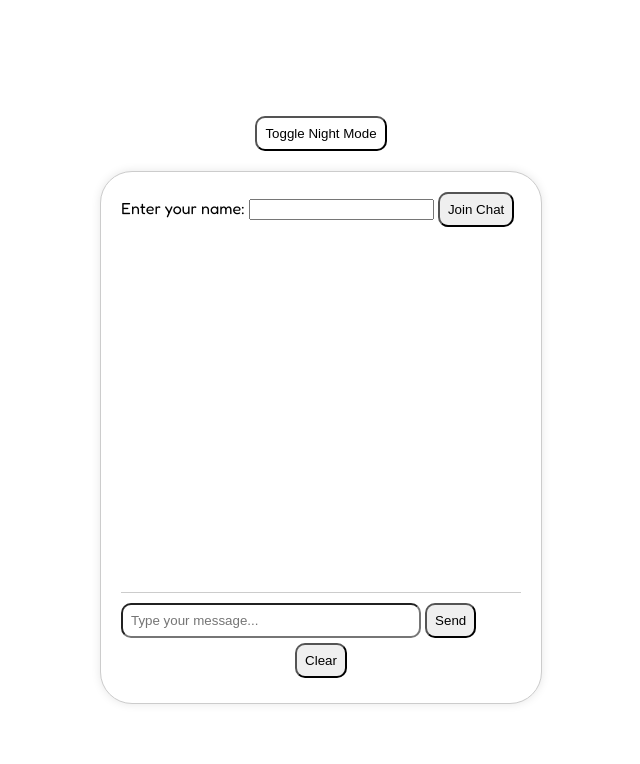
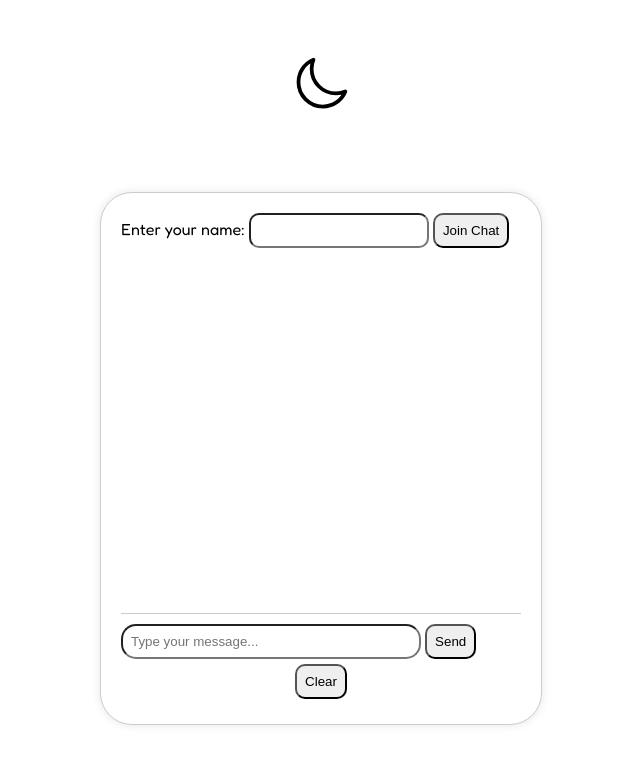
Before and after one commit to iamluisnunez/ChatApp, a website: page index.html in a window 1280 px wide. Shown: the whole page, without its empty margins (319-959 px from the left). Drawn offline with nearby package versions, Linux system fonts and the light colour scheme; no server answers.

Commit message:
finishing the nightmode feature

```diff
--- a/app.js
+++ b/app.js
@@ -5,9 +5,13 @@ const currentDate = new Date();
 // JavaScript code to toggle night mode
 const toggleNightModeButton = document.getElementById("toggle-night-mode");
 const body = document.body;
+const chatContainer = document.getElementById("chat-container");
+const nameLabel = document.getElementById("name-label");
 
 document.getElementById("toggle-night-mode").addEventListener("click", () => {
   document.body.classList.toggle("night-mode");
+  chatContainer.classList.toggle("night-mode");
+  nameLabel.classList.toggle("night-mode");
 });
 
 // Handle form submission
--- a/index.html
+++ b/index.html
@@ -9,14 +9,28 @@
   <body>
     <!-- HTML button to toggle night mode -->
     <div id="night-mode-container">
-      <button id="toggle-night-mode">Toggle Night Mode</button>
+      <svg
+        xmlns="http://www.w3.org/2000/svg"
+        fill="none"
+        viewBox="0 0 24 24"
+        stroke-width="1.5"
+        stroke="currentColor"
+        class="w-6 h-6"
+        id="toggle-night-mode"
+      >
+        <path
+          stroke-linecap="round"
+          stroke-linejoin="round"
+          d="M21.752 15.002A9.72 9.72 0 0 1 18 15.75c-5.385 0-9.75-4.365-9.75-9.75 0-1.33.266-2.597.748-3.752A9.753 9.753 0 0 0 3 11.25C3 16.635 7.365 21 12.75 21a9.753 9.753 0 0 0 9.002-5.998Z"
+        />
+      </svg>
     </div>
 
     <div id="chat-container">
       <div id="chat-output">
         <div id="name-form-container">
           <form id="name-form">
-            <label for="username">Enter your name:</label>
+            <label id="name-label" for="username">Enter your name:</label>
             <input type="text" id="username" required />
             <button type="submit">Join Chat</button>
           </form>
--- a/style.css
+++ b/style.css
@@ -37,14 +37,28 @@ li {
   margin-bottom: 10px;
 }
 #night-mode-container {
+  position: relative;
+  top: -50px; /* Adjust this value as needed */
   padding: 20px;
 }
 #toggle-night-mode {
+  display: flex;
+  align-items: center; /* Align items vertically in the center */
+  justify-content: flex-end; /* Align items horizontally at the end (right) */
+  width: 60px;
   padding: 8px;
   cursor: pointer;
   border-radius: 10px;
   background-color: var(--button-bg-color-day);
   color: var(--button-text-color-day);
+}
+#name-label {
+  color: black; /* Set the default color */
+}
+
+/* Night mode styles for the label */
+.night-mode #name-label {
+  color: white; /* Set the color for night mode */
 }
 #chat-container {
   width: 400px;
@@ -64,6 +78,11 @@ li {
 
 #message-input {
   width: 70%;
+  padding: 8px;
+  border-radius: 15px;
+}
+#username {
+  width: 40%;
   padding: 8px;
   border-radius: 10px;
 }
```
